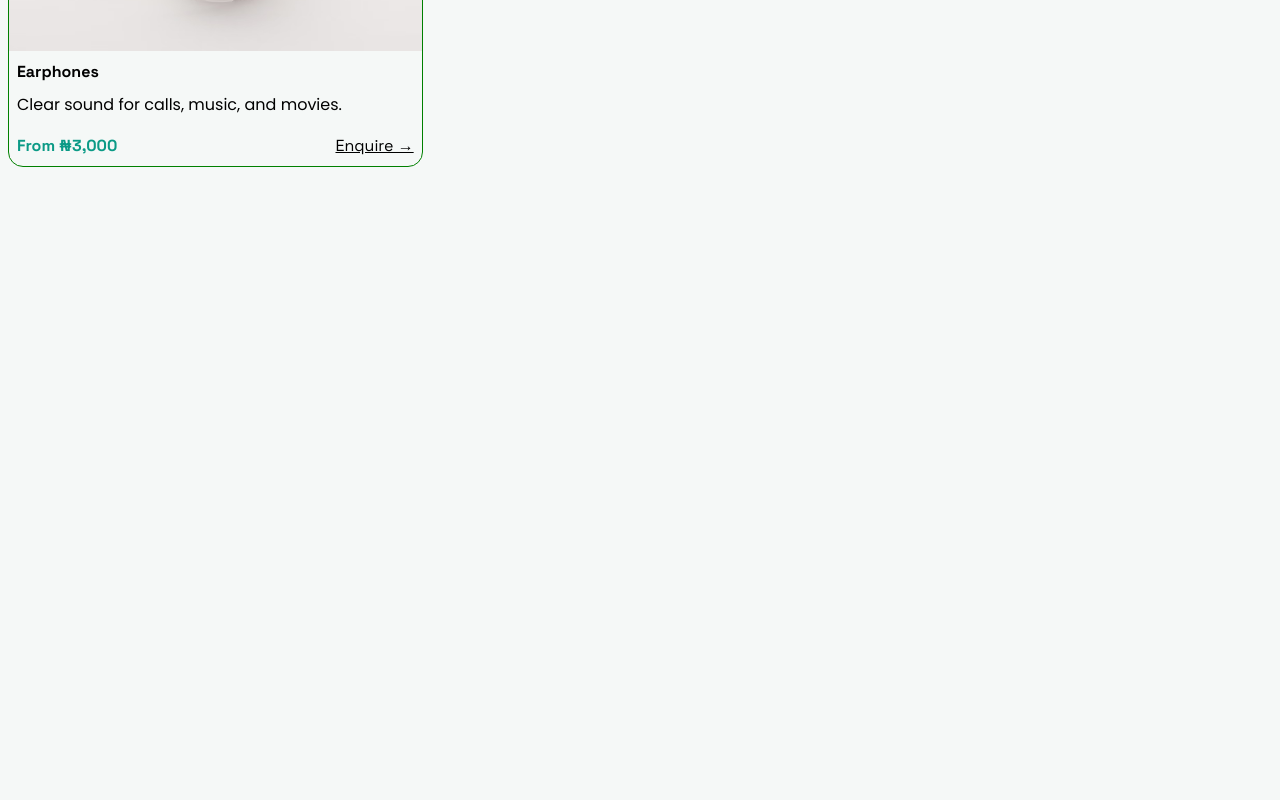
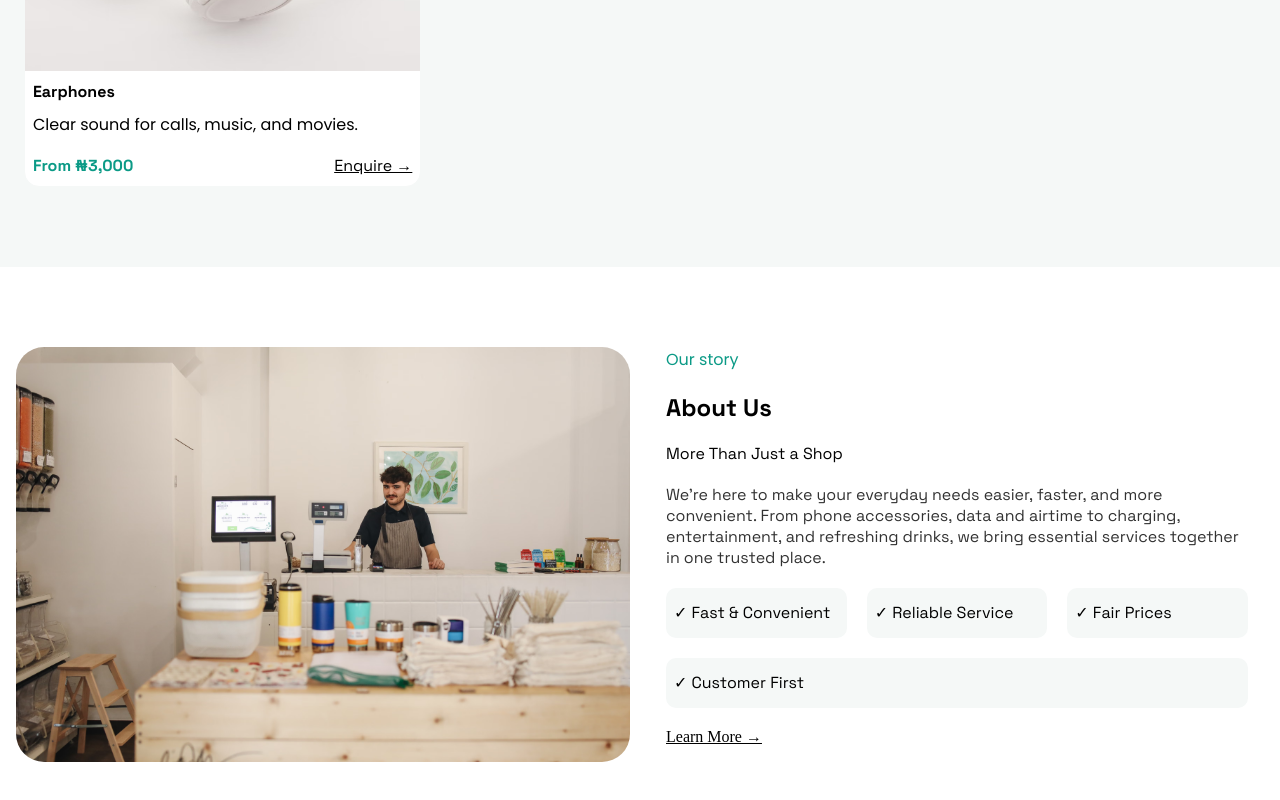
Before and after one commit to Mikaila-Dev/asm-shop, a React (Vite) app: page / in a window 1280 px wide. Shown: the part 3143-3943 px from the top of the page. Before the commit the page ends 3390 px from the top, so only its background shows below. Built offline with nearby package versions, Linux system fonts and the light colour scheme; a web font is replaced by a local one.

Commit message:
initializing the about section

```diff
--- /dev/null
+++ b/src/About.jsx
@@ -0,0 +1,44 @@
+import leftImage from "./assets/about-image.avif";
+import "./css-file/about.css"
+export function About(){
+    return(
+        <section className="about">
+
+            <div className="about-left-side">
+               <img style={{
+                width: "100%", height: "100%"
+               }} src={leftImage} alt="" />
+            </div>
+
+            <div className="about-right-side">
+                <div className="about-head">
+                    <p>Our story</p>
+                </div>
+
+                <div className="about-h">
+                    <h1>About Us</h1>
+                </div>
+
+                <div className="about-p">
+                    <p>More Than Just a Shop</p>
+                </div>
+
+                <div className="about-paragraph">
+                    <p>We’re here to make your everyday needs easier, faster, and more convenient. From phone accessories, data and airtime to charging, entertainment, and refreshing drinks, we bring essential services together in one trusted place.</p>
+                </div>
+
+                <div className="about-spans">
+                    <span>✓ Fast & Convenient</span>
+                    <span>✓ Reliable Service</span>
+                    <span>✓ Fair Prices</span>
+                    <span>✓ Customer First</span>
+                </div>
+
+                <div className="about-learn-more">
+                    <a href="#">Learn More →</a>
+                </div>
+            </div>
+        </section>
+
+    )
+}
--- a/src/App.jsx
+++ b/src/App.jsx
@@ -1,4 +1,5 @@
 
+import { About } from './About'
 import './App.css'
 import { Header } from './Header'
 import { Hero } from './Hero'
@@ -15,6 +16,7 @@ function App() {
     <Services />
     <WhyChooseUs />
     <Product />
+    <About />
     </>
   )
 }
--- /dev/null
+++ b/src/css-file/about.css
@@ -0,0 +1,77 @@
+.about {
+    background: #ffff;
+    display: grid;
+    gap: 20px;
+    grid-template-columns: repeat(2, 1fr);
+    padding: 5em 1em;
+}
+@media(max-width: 1000px){
+    .about{
+        grid-template-columns: repeat(1, 1fr);
+    }
+}
+.about-left-side {
+    width: 100%;
+    /* max-width: 720px; */
+    max-width: 900px;
+    /* height: 300px; */
+    min-height: 400px;
+    object-fit: cover;
+   display: block;
+   border-radius: 28px;
+   overflow: hidden;
+    margin: 0 auto;
+}
+.about-right-side {
+    width: 100%;
+     max-width: 900px;
+     min-height: 300px;
+     display: flex;
+     flex-direction: column;
+     justify-content: space-between;
+     gap: 20px;
+     /* border: 1px solid black; */
+     margin: 0 auto;
+     padding: 0 1em;
+     padding-bottom: 1em;
+}
+.about-head {
+    font-family: "poppins";
+    color:  #0b9a86;
+}
+.about-h{
+    font-family: "Space Grotesk";
+
+}
+.about-p {
+    font-family: "Space Grotesk";
+}
+.about-paragraph {
+    font-family: "space grotesk";
+    opacity: 0.8;
+}
+.about-spans {
+    display: flex;
+    flex-wrap: wrap;
+    /*  */
+    gap: 20px;
+    font-family: "space grotesk";
+}
+.about-spans span {
+    background: #f5f8f7;
+    padding: 0 0.5em;
+    width: 100%;
+    max-width: 100%;
+    height: 50px;
+    flex-grow: 50;
+    flex-basis: 180px;
+    /* flex-basis: 300px; */
+    display: flex;
+    align-items: center;
+    justify-content: flex-start;
+    padding: 0 0.5em;
+    border-radius: 10px;
+}
+.about-learn-more a {
+    color: black;
+}
--- a/src/css-file/product.css
+++ b/src/css-file/product.css
@@ -4,6 +4,7 @@
     gap: 10px;
     text-align: center;
     padding: 5em 0.5em;
+    background: #f5f8f7;
 }
 .product-head {
     text-align: center;
@@ -21,7 +22,8 @@
     margin-top: 20px;
     display: grid;
     grid-template-columns: repeat(3, 1fr);
-    gap: 10px;
+    gap: 20px;
+    padding: 0 1em;
 }
 @media(max-width: 915px){
     .main-product{
@@ -36,16 +38,24 @@
 .product-card {
     max-width: 500px;
     /* min-height: 250px; */
-    border: 1px solid green;
+    border: 1px solid #f5f8f7;
+    background: #ffffff;
+    box-shadow: 0px 8px 10px 15px rgba(255, 255, 255, 0.014);
     display: flex;
+    transition: all 0.2s ease;
     flex-direction: column;
     /* gap: 10px; */
     text-align: start;
     min-height: 200px;
     border-radius: 15px;
     overflow: hidden;
-    /* padding-bottom: 0; */
-    /* padding: 0.5em; */
+}
+.product-card:hover {
+    box-shadow: 0px 8px 10px 15px #ffffff13;
+    transform: translateY(-5px);
+    /* position: static; */
+    /* transform: rotate(-10deg); */
+    /* background: red; */
 }
 .product-card img {
     width: 100%;
--- a/src/css-file/services.css
+++ b/src/css-file/services.css
@@ -58,7 +58,7 @@
 
     border: 1.9px solid rgb(192, 255, 247) ;
     box-shadow: 0 10px 30px rgba(11, 154, 135, 0.19) ;;
-    transform: translateY(-2px);
+    transform: translateY(-5px);
 }
 
 @media(max-width: 888px){
--- a/src/css-file/why-choose-us.css
+++ b/src/css-file/why-choose-us.css
@@ -30,9 +30,9 @@
     gap: 10px;
     font-family: "Space Grotesk";
     justify-content: center;
-    gap: 10px;
+    gap: 20px;
     margin-top: 20px;
-    padding: 0 0.5em;
+    padding: 0 1em;
 }
 @media(max-width: 888px){
     .main-why-choose-us {
@@ -71,7 +71,7 @@
 .affordable:hover, .convenient:hover, .fast:hover,
 .friendly:hover, .reliable:hover {
    border: 1.9px solid #54777f;
-   transform: translateY(-2px);
+   transform: translateY(-5px);
 }
 .why-paragraph{
     font-weight: 100;
```
Also changed, not shown: src/assets/about-image.avif (added).
